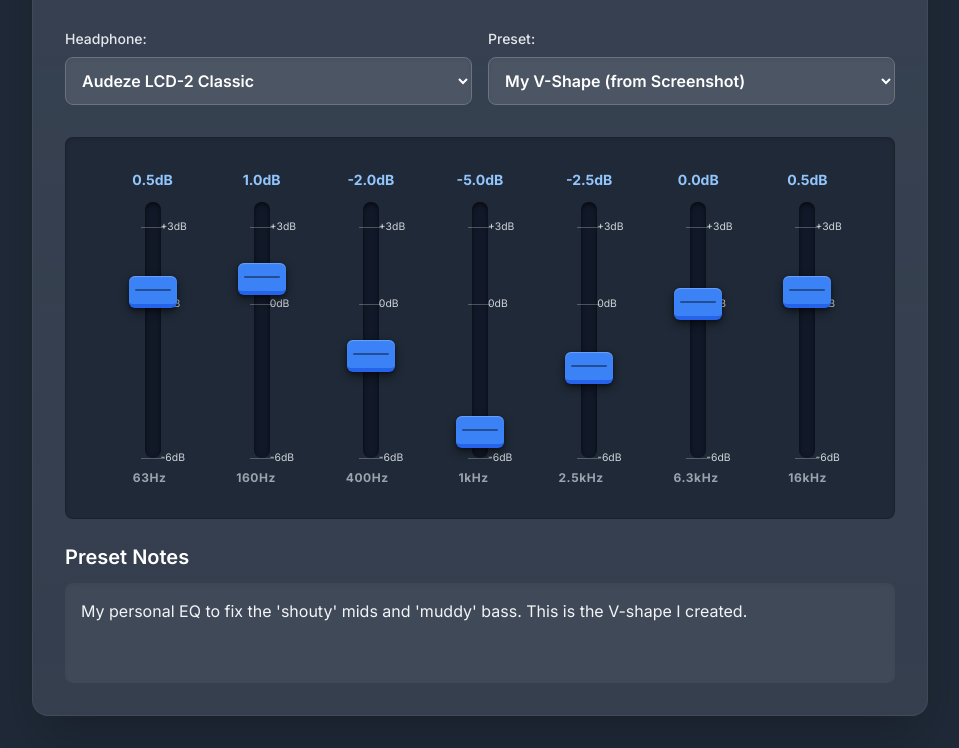
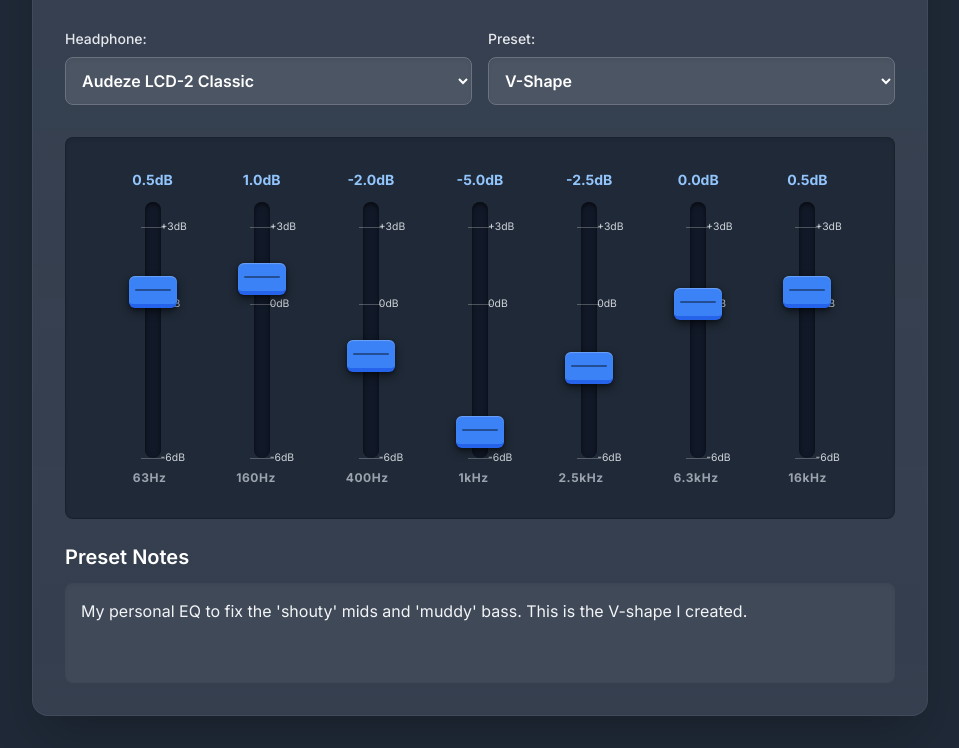
Before and after one commit to MSxADA/Headphone-EQ, a plain HTML site: page index.html in a window 1280 px wide. Shown: the part 149-897 px from the top of the page, without its empty margins (160-1119 px from the left). Drawn offline with nearby package versions, Linux system fonts and the light colour scheme.

Commit message:
Rename EQ preset from 'My V-Shape' to 'V-Shape'

```diff
--- a/index.html
+++ b/index.html
@@ -154,7 +154,7 @@
         const PRESETS = {
             "Audeze LCD-2 Classic": {
                 "My Custom EQ": {
-                    "My V-Shape (from Screenshot)": {
+                    "V-Shape": {
                         values: [0.5, 1, -2, -5, -2.5, 0, 0.5],
                         description: "My personal EQ to fix the 'shouty' mids and 'muddy' bass. This is the V-shape I created."
                     }
```
